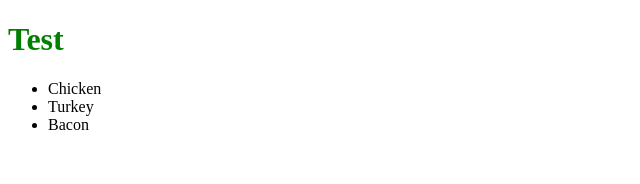
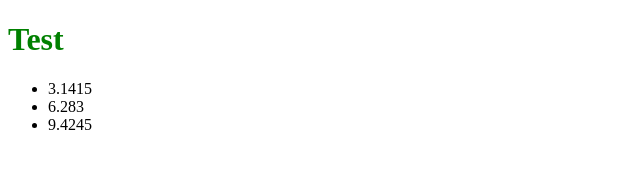
Before and after one commit to pbasson/ReactLearn, a React (Create React App) app: page / in a window 1280 px wide. Shown: the top 184 px of the page, without its empty margins (0-640 px from the left). Built offline with nearby package versions, Linux system fonts and the light colour scheme.

Commit message:
V0.07: Update

```diff
--- a/src/List.jsx
+++ b/src/List.jsx
@@ -1,11 +1,12 @@
 import React from "react";
+import pi, { doublePi, triplePi } from "./math.js";
 
 function List() {
   return (
     <ul>
-      <li>Chicken</li>
-      <li>Turkey</li>
-      <li>Bacon</li>
+      <li>{pi}</li>
+      <li>{doublePi()}</li>
+      <li>{triplePi()}</li>
     </ul>
   );
 }
--- /dev/null
+++ b/src/math.js
@@ -0,0 +1,15 @@
+const pi = 3.1415;
+
+function doublePi() {
+  return pi * 2;
+}
+
+function triplePi() {
+  return pi * 3;
+}
+
+export default pi;
+export { doublePi, triplePi };
+
+console.log(doublePi());
+console.log(triplePi());
```
